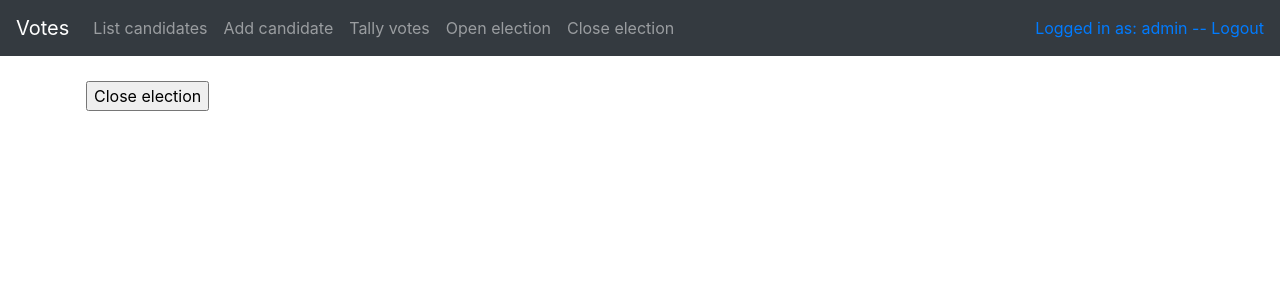
After one commit to skajanti/Aanestys, a Flask app: page /election/close in a window 1280 px wide. The commit adds this page. Shown: the top 300 px of the page. Run offline with Flask 2, Linux system fonts and the light colour scheme; a user stored in the database is signed in; some libraries are stand-ins or nearby versions.

Commit message:
Added elections

```diff
--- a/application/__init__.py
+++ b/application/__init__.py
@@ -63,6 +63,10 @@ from application.vote import views
 from application.auth import models
 from application.auth import views
 
+from application.election import models
+from application.election import views
+from application.election import forms
+
 @login_manager.user_loader
 def load_user(user_id):
     return User.query.get(user_id)
--- a/application/candidate/models.py
+++ b/application/candidate/models.py
@@ -13,8 +13,10 @@ class Candidate(db.Model):
 
 
 	@staticmethod
-	def count_votes(done=0):
-		stmt = text("SELECT Candidate.name, count(Vote.id) FROM Vote LEFT JOIN Candidate ON Vote.candidate_id = Candidate.id GROUP BY Candidate.id").params(done=done)
+	def count_votes(year):
+		stmt = text("SELECT Candidate.name, count(Vote.id) FROM Vote LEFT JOIN Candidate "
+					"ON Vote.candidate_id = Candidate.id WHERE Vote.election_year = :year "
+					"GROUP BY Candidate.id").params(year = year)
 
 		res = db.engine.execute(stmt)
 
--- /dev/null
+++ b/application/election/views.py
@@ -0,0 +1,48 @@
+from application import app, db, login_required
+from application.election.models import Election
+from application.election.forms import ElectionForm
+
+from flask import redirect, render_template, request, url_for
+from sqlalchemy import update
+from flask_login import current_user
+from flask_wtf import FlaskForm
+from wtforms import IntegerField, validators
+
+
+@app.route("/election", methods=["GET", "POST"])
+@login_required(role="ADMIN")
+def open_election_form():
+    return render_template("election/new_election.html", form=ElectionForm())
+
+
+@app.route("/election/new", methods=["POST"])
+@login_required(role="ADMIN")
+def open_election():
+    form = ElectionForm(request.form)
+
+    e = Election(form.year.data, True)
+    e.active = True
+
+    if not form.validate():
+        return render_template("election/new_election.html", form=form)
+
+    if db.session().query(Election.year).filter_by(year=form.year.data).scalar() is None:
+        db.session().add(e)
+        db.session().commit()
+
+    return redirect(url_for("index"))
+
+
+@app.route("/election/close", methods=["GET"])
+@login_required(role="ADMIN")
+def close_election_form():
+    return render_template("election/close_election.html")
+
+
+@app.route("/election/close/", methods=["POST"])
+@login_required(role="ADMIN")
+def close_election():
+    stmt = update(Election).where(Election.active == True).values(active=False)
+    db.engine.execute(stmt)
+
+    return redirect(url_for("index"))
--- /dev/null
+++ b/application/templates/election/close_election.html
@@ -0,0 +1,15 @@
+{% extends "layout.html" %}
+
+{% block body %}
+<form method="POST" action="{{ url_for('close_election') }}">
+    <table>
+        <tr>
+        </tr>
+        <tr>
+            <td colspan="2">
+                <input type="submit" value="Close election" />
+            </td>
+        </tr>
+    </table>
+</form>
+{% endblock %}
--- a/application/templates/layout.html
+++ b/application/templates/layout.html
@@ -22,6 +22,12 @@
                 </li>
                 <li class="nav-item">
                     <a class="nav-link" href="{{ url_for('votes_count') }} ">Tally votes</a>
+                </li>
+                <li class="nav-item">
+                    <a class="nav-link" href="{{ url_for('open_election_form') }} ">Open election</a>
+                </li>
+                <li class="nav-item">
+                    <a class="nav-link" href="{{ url_for('close_election_form') }} ">Close election</a>
                 </li>
             </ul>
             <div class="form-inline mt-2 mt-md-0">
--- a/application/vote/models.py
+++ b/application/vote/models.py
@@ -4,9 +4,9 @@ class Vote(db.Model):
 	id = db.Column(db.Integer, primary_key=True)
 	candidate_id = db.Column(db.Integer, db.ForeignKey("candidate.id"), nullable=False)
 	voter_id = db.Column(db.Integer, db.ForeignKey("account.id"), nullable=False)
-	year = db.Column(db.Integer)
+	election_year = db.Column(db.Integer, db.ForeignKey("election.year"), nullable=False)
 
-	def __init__(self, candidate_id, voter_id):
-		self.year = 0
+	def __init__(self, candidate_id, voter_id, year):
+		self.election_year = year
 		self.candidate_id = candidate_id
 		self.voter_id = voter_id
```
Also changed, not shown: application/election/forms.py (added, +11 -0 lines), application/election/models.py (added, +12 -0 lines), application/templates/election/new_election.html (renamed from application/templates/candidate/new_voter.html, +5 -5 lines), application/vote/views.py (+15 -5 lines), application/election/__init__.py (added), application/votes.db.
